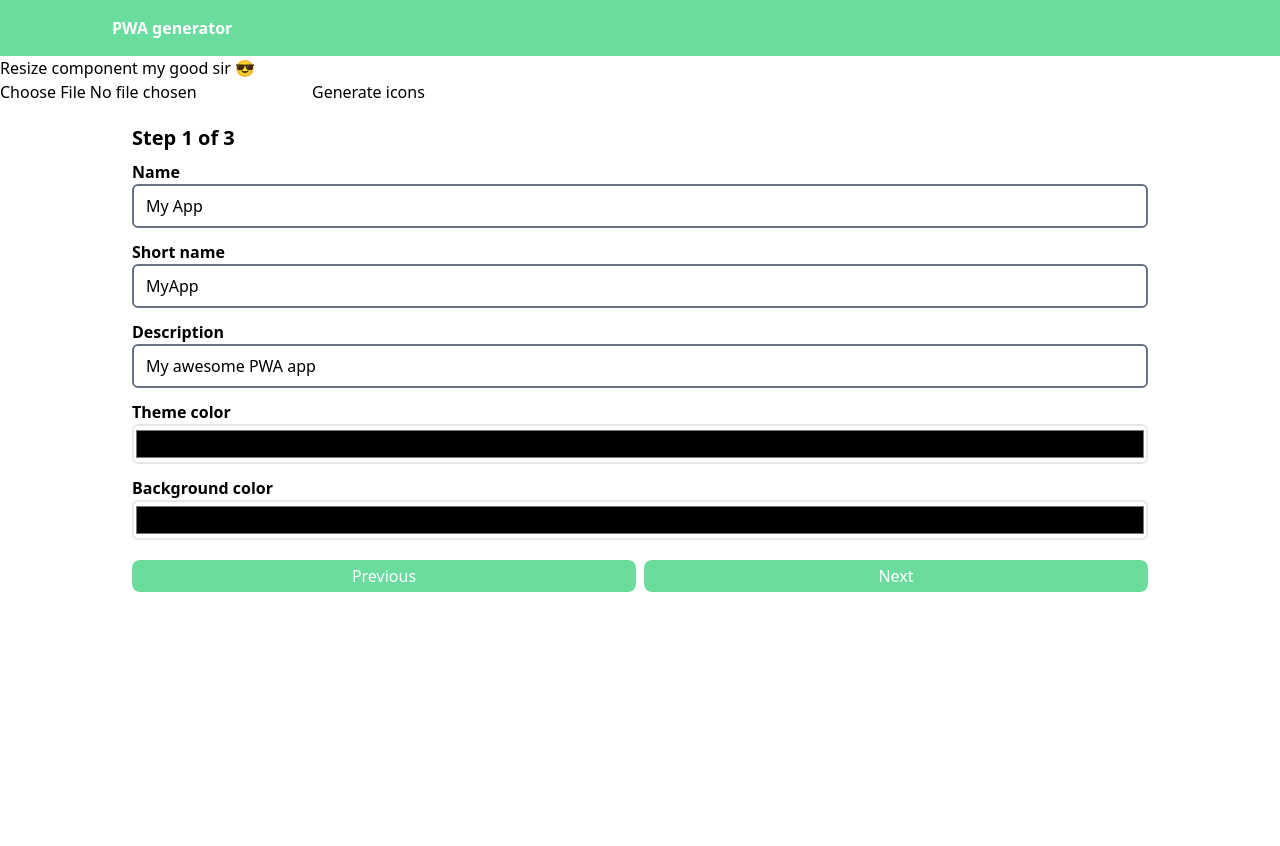
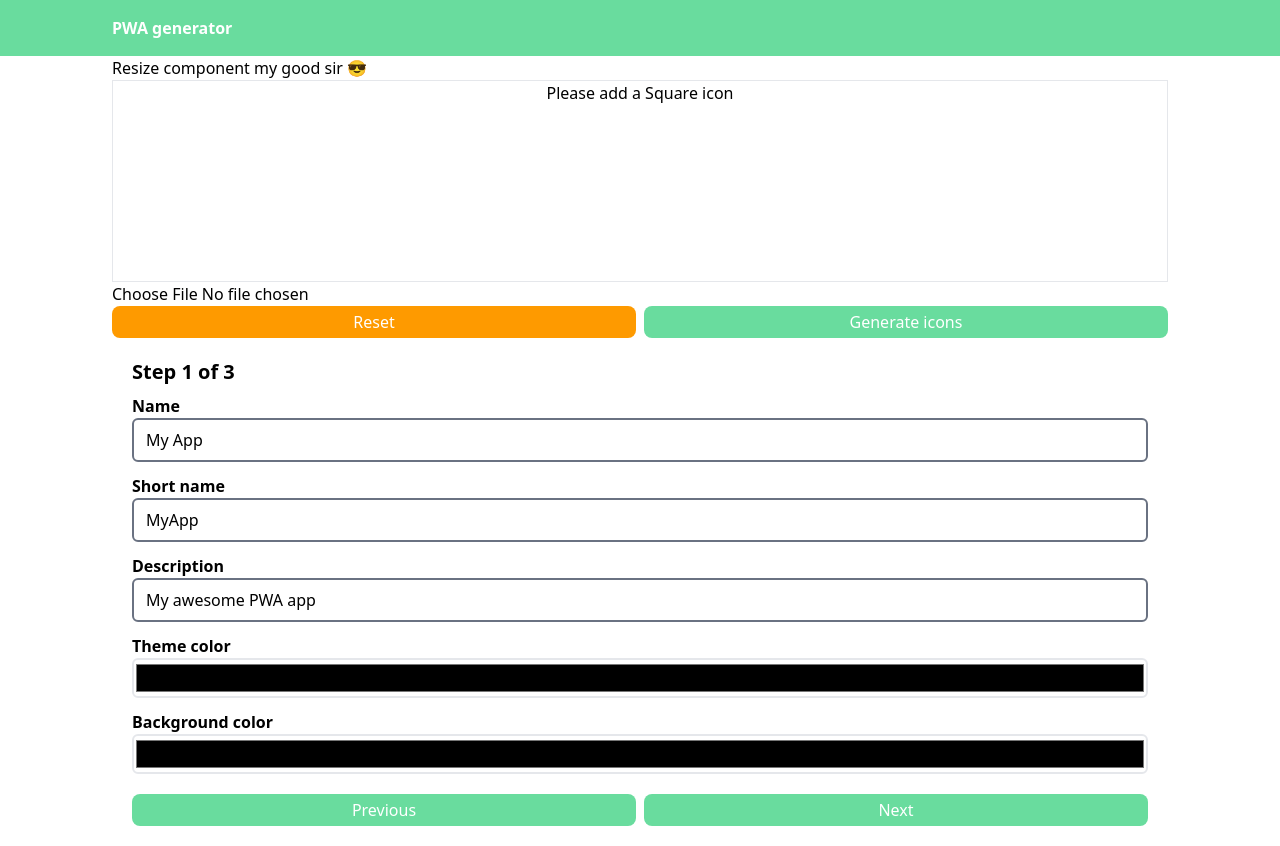
Before and after one commit to opensource254/pwa-generator, a Vue app: page / in a window 1280 px wide. Before the commit the page ends 800 px from the top, so only its background shows below. Built offline with nearby package versions, Linux system fonts and the light colour scheme.

Commit message:
update UI but the lib does not work still

```diff
--- a/eslint.config.mjs
+++ b/eslint.config.mjs
@@ -17,5 +17,8 @@ export default [
 	pluginJs.configs.recommended,
 	...tseslint.configs.recommended,
 	...pluginVue.configs['flat/essential'],
-	{ files: ['**/*.vue'], languageOptions: { parserOptions: { parser: tseslint.parser } } },
+	{
+		files: ['**/*.vue'],
+		languageOptions: { parserOptions: { parser: tseslint.parser } },
+	},
 ]
--- a/src/App.vue
+++ b/src/App.vue
@@ -3,9 +3,8 @@
     <h1 class="font-bold">PWA generator</h1>
   </nav>
 
+  <section class="px-2 sm:px-28">
   <ImageResizer />
-
-  <section class="px-2 sm:px-28">
     <StepsComponent>
       <template v-slot:step1>
         <form action="#" method="post">
--- a/src/components/ImageResizer.vue
+++ b/src/components/ImageResizer.vue
@@ -4,33 +4,89 @@ import vips from 'wasm-vips'
 
 const sizes = [48, 72, 96, 128, 192, 256, 512, 1024]
 const inputFile = ref<File | undefined>()
+const filePreviewUrl = ref<string | undefined>()
 
-const processImage = async (file: File) => {
-	console.log(file)
-	const buffer = await file.arrayBuffer()
-	const image = vips.Image.newFromBuffer(new Uint8Array(buffer))
+const processImage = async () => {
+	if (!inputFile.value) return
+
+	// Read file as an array buffer
+	const buffer = await inputFile.value.arrayBuffer()
+
+	console.log(vips.Image)
+
+	console.log(buffer)
+
+	// Convert buffer to Uint8Array
+	const uint8Array = new Uint8Array(buffer)
+
+	// Load the image into libvips
+	const image = vips.Image.thumbnail(inputFile.value.name, 512, {})
 
 	for (const size of sizes) {
-		const resized = image.resize(size / image.width)
-		image.preprocess({ resize: { width: size, height: size } })
+		// Calculate scale factor
+		const scaleFactor = size / image.width
 
-		const pngBuffer = resized.writeToBuffer('.png')
+		// Resize the image
+		const resized = image.resize(scaleFactor)
 
-		// Convert output to Blob
-		const blob = new Blob([pngBuffer], { type: 'image/png' })
-		const url = URL.createObjectURL(blob)
+		console.log(resized)
 	}
+}
+
+const onFileChange = (event: Event) => {
+	const target = event.target as HTMLInputElement
+
+	if (target.files && target.files.length > 0) {
+		const reader = new FileReader()
+		reader.onload = () => {
+			const previewUrl = reader.result as string
+			filePreviewUrl.value = previewUrl
+		}
+		reader.readAsDataURL(target.files[0])
+		console.log(target.files[0])
+		inputFile.value = target.files[0]
+	}
+	else {
+		inputFile.value = undefined
+		filePreviewUrl.value = undefined
+	}
+}
+
+const resetForm = () => {
+	inputFile.value = undefined
+	filePreviewUrl.value = undefined
 }
 </script>
 
 <template>
-	<div>
-		Resize component my good sir 😎
+  <div>
+    Resize component my good sir 😎
 
-		<form @submit.prevent="processImage">
-			<input @change="(event) => processImage(event.target.value)" type="file" />
+    <div class="border">
+      <img
+        v-if="filePreviewUrl"
+        class="h-50 aspect-square border shadow-md"
+        :src="filePreviewUrl"
+      />
+      <div class="h-50 text-center" v-else>Please add a Square icon</div>
+    </div>
 
-			<button>Generate icons</button>
-		</form>
-	</div>
+	<form @reset="resetForm" @submit.prevent="() => processImage()">
+      <div class="flex flex-col">
+        <div>
+          <input
+            class="w-full"
+            name="icon"
+            accept="image/png,image/jpeg"
+            @change="onFileChange"
+            type="file"
+          />
+        </div>
+        <div class="flex gap-2">
+          <button type="reset" class="bg-amber-500 w-full py-1 text-white rounded-lg cursor-pointer">Reset</button>
+          <button class="bg-primary w-full py-1 text-white rounded-lg cursor-pointer">Generate icons</button>
+        </div>
+      </div>
+    </form>
+  </div>
 </template>
--- a/vite.config.js
+++ b/vite.config.js
@@ -25,4 +25,5 @@ export default defineConfig({
 			},
 		},
 	},
+	optimizeDeps: {},
 })
```
Also changed, not shown: 1 other file (tests, documents, lock files or other folders).
